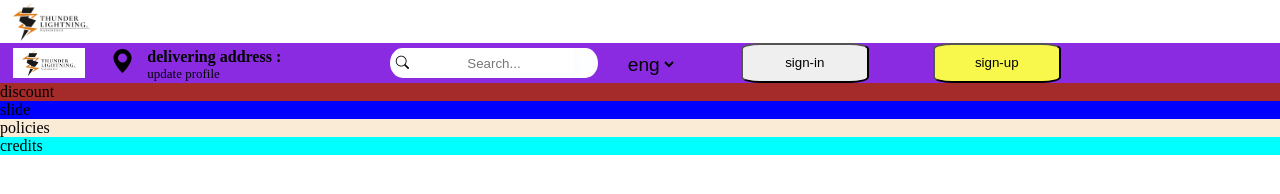
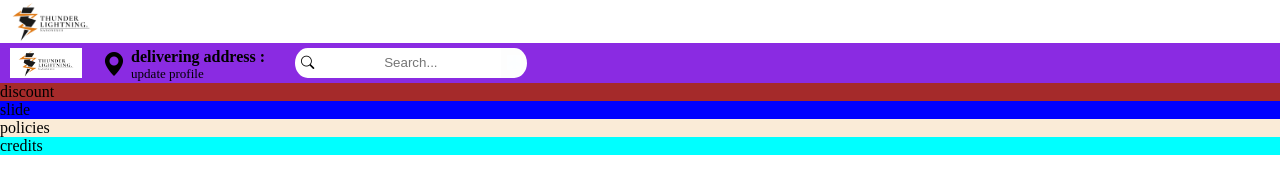
Before and after one commit to Sarath-Dharmaraj/E-Commerce, a plain HTML site: page index.html in a window 1280 px wide. Drawn offline with nearby package versions, Linux system fonts and the light colour scheme.

Commit message:
Revert "headder got updated"
This reverts commit 2b9d4d7ceed9655c188b56db2f16541dee588aba.

```diff
--- a/css.css
+++ b/css.css
@@ -9,38 +9,35 @@
 }
 #header-container{
     display: flex;
-    vertical-align: middle;
     height:40px;
 }
 #header-address{
-    margin-left: 2%;
-    width: 20%;
+    margin-left: 20PX;
     color: black;
+}
+#toolbar-header{
+  display: flex;
+  gap: 0px;
 }
 #search-icon,#search-box,#search-disabled-button,#logo-header-tool-image{
     height: 30px;
     border: 0cap;
-    margin: 0.45% 0px;
+    margin: 5px 0px;
 }
 #logo-header-tool-image{
-    margin-left: 1%;
-    vertical-align: middle;
+    margin-left: 10px;
 
 }
-#toolbar-header{
-  display: flex;
-  gap: 0px;
-  margin-top: 0.35%;
-}
 #search-icon{
-    margin-left: 10%;
+    margin-left: 30px;
     border-top-left-radius: 50%;
     border-bottom-left-radius: 50%;
 }
 #search-box{
+    height: 30px;
     text-align: center;
     vertical-align: middle;
-    width: 100%;
+    width: 70%;
 }
 #search-disabled-button{
     border-top-right-radius: 50%;
@@ -49,19 +46,3 @@
 #search-box:focus{
     outline: none;
 }
-#languages{
-    font-size: larger;
-    margin: 0.5% 0px 0px 1%;
-    height: 31px;
-    border-radius: 20%;
-    background-color: hsla(0, 0%, 0%, 0);
-    border: 0cap;
-}
-#languages:focus{
-    outline: none;
-}
-#sign-in,#sign-up{
-    margin-left: 5%;
-    width: 10%;
-    border-radius: 15%;
-}
--- a/index.html
+++ b/index.html
@@ -14,8 +14,8 @@
                     <div id="header-container" style="background-color: blueviolet;">
                         <img id="logo-header-tool-image" src="Electric.png" alt="Logo">
                         <div id="header-address" style="display: flex;margin-top: 5px;">
-                            <i class="bi bi-geo-alt-fill" style="font-size: 24px; margin-top: 0.4%;"></i>
-                            <div style="margin-left: 5%;">
+                            <i class="bi bi-geo-alt-fill" style="font-size: 24px; margin-top: 4px;"></i>
+                            <div style="margin-left: 5px;">
                                 <p id="header-address-pincode" style="font-weight: 700;">delivering address : </p>
                                 <p id="header-address-place" style="font-size: small;">update profile</p>
                             </div>
@@ -25,14 +25,6 @@
                             <input type="text" id="search-box" placeholder="Search...">
                             <button id="search-disabled-button" style="background-color: rgb(253, 253, 253);" disabled><i class="bi bi-airplane-fill" style="background-color: rgb(253, 254, 255); color: rgb(252, 254, 255);"></i></button>
                         </div>
-                        <label for="languages" id="languages"></label>
-                        <select id="languages">
-                            <option value="option1">eng</option>
-                            <option value="option2">tam</option>
-                            <option value="option3">spa</option>
-                        </select>
-                        <button id="sign-in">sign-in</button>
-                        <button id="sign-up" style="background-color: rgb(248, 248, 76);">sign-up</button>
                     </div>
         </header>
         <div style="background-color:brown ;">
```
